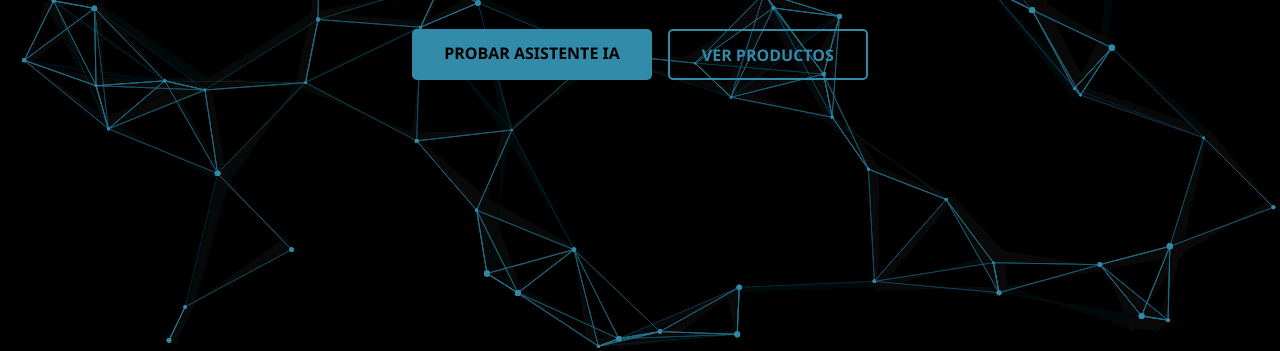
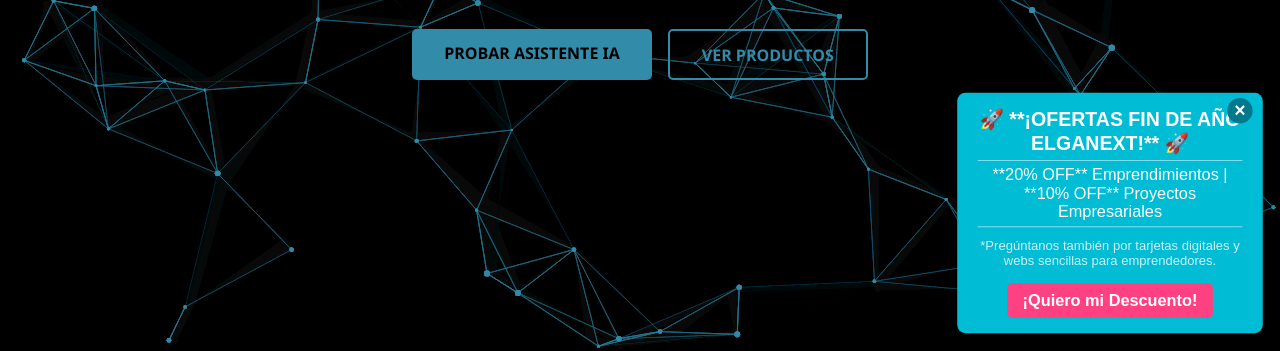
Before and after one commit to elga21/ELGANEXT, a website: page home.html in a window 1280 px wide. Shown: the part 449-800 px from the top of the page. Drawn offline with Linux system fonts and the light colour scheme.

Commit message:
cod promocional script
se incluye promocién de fin de año

```diff
--- a/home.html
+++ b/home.html
@@ -76,10 +76,124 @@
 
     <!-- About Section -->
     <section class="about">
+        <div id="elganext-promo-banner">
+    <div class="banner-content">
+        <span class="close-btn" onclick="document.getElementById('elganext-promo-banner').style.display='none'">&times;</span>
+        <p class="main-message">
+            🚀 **¡OFERTAS FIN DE AÑO ELGANEXT!** 🚀
+        </p>
+        <p class="details">
+            **20% OFF** Emprendimientos | **10% OFF** Proyectos Empresariales
+        </p>
+        <p class="small-text">
+            *Pregúntanos también por tarjetas digitales y webs sencillas para emprendedores.
+        </p>
+        <a href="#contacto" class="cta-button">¡Quiero mi Descuento!</a>
+    </div>
+</div>
+
+<style>
+    /* Estilos del Banner Flotante */
+    #elganext-promo-banner {
+        position: fixed;
+        bottom: 20px; /* Posiciona en la parte inferior */
+        right: 20px; /* Posiciona a la derecha */
+        z-index: 1000; /* Asegura que esté por encima de otros elementos */
+        background-color: #00bcd4; /* Color azul cian del logo de ELGANEXT */
+        color: white;
+        padding: 15px 20px;
+        border-radius: 8px;
+        box-shadow: 0 4px 12px rgba(0, 0, 0, 0.4);
+        max-width: 300px;
+        font-family: Arial, sans-serif;
+        animation: pulse 1.5s infinite; /* Animación llamativa */
+    }
+
+    /* Animación de Pulso */
+    @keyframes pulse {
+        0% { transform: scale(1); }
+        50% { transform: scale(1.02); }
+        100% { transform: scale(1); }
+    }
+
+    .banner-content {
+        text-align: center;
+        position: relative;
+    }
+
+    .main-message {
+        font-size: 1.2em;
+        font-weight: bold;
+        margin-bottom: 5px;
+    }
+
+    .details {
+        font-size: 1em;
+        margin-bottom: 10px;
+        padding: 5px 0;
+        border-top: 1px solid rgba(255, 255, 255, 0.5);
+        border-bottom: 1px solid rgba(255, 255, 255, 0.5);
+    }
+
+    .small-text {
+        font-size: 0.8em;
+        opacity: 0.8;
+        margin-bottom: 15px;
+    }
+
+    .cta-button {
+        display: inline-block;
+        background-color: #ff4081; /* Color de acento llamativo (ej. magenta) */
+        color: white;
+        padding: 8px 15px;
+        text-decoration: none;
+        border-radius: 5px;
+        font-weight: bold;
+        transition: background-color 0.3s;
+    }
+
+    .cta-button:hover {
+        background-color: #e91e63;
+    }
+
+    .close-btn {
+        position: absolute;
+        top: -10px;
+        right: -10px;
+        color: white;
+        background-color: #00798c; /* Un tono más oscuro del azul */
+        border-radius: 50%;
+        width: 25px;
+        height: 25px;
+        line-height: 25px;
+        text-align: center;
+        font-size: 1.2em;
+        cursor: pointer;
+        font-weight: bold;
+    }
+</style>
+
+<script>
+    // Script simple para hacer la animación inicial (opcional: asegura que el banner aparezca con un fade-in)
+    document.addEventListener('DOMContentLoaded', function() {
+        const banner = document.getElementById('elganext-promo-banner');
+        if (banner) {
+            banner.style.opacity = '0';
+            setTimeout(() => {
+                banner.style.transition = 'opacity 0.5s ease-in';
+                banner.style.opacity = '1';
+            }, 100);
+        }
+    });
+</script>
+
+
+
+
         <div class="container">
             <div class="about-content">
                 <div class="about-text">
-                    <h2>Sobre ELGANEXT</h2>
+                    <h2>Sobre ELGANEXT IA</h2>
                     <p>ELGANEXT es más que un asistente virtual. Es tu compañero de innovación, diseñado para ayudarte a
                         resolver problemas complejos, encontrar información precisa y optimizar tus procesos diarios.
                     </p>
```
